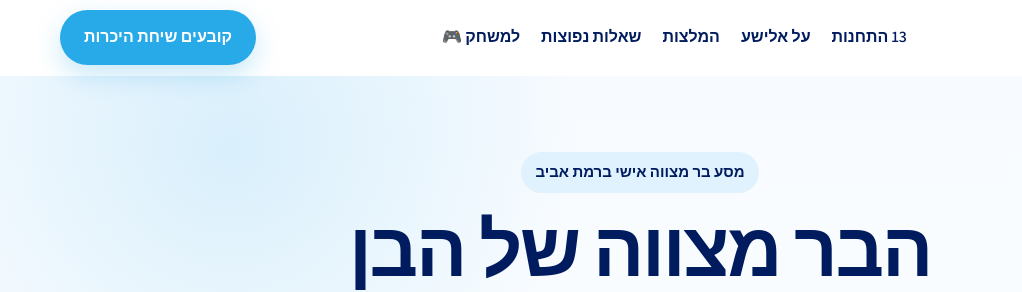
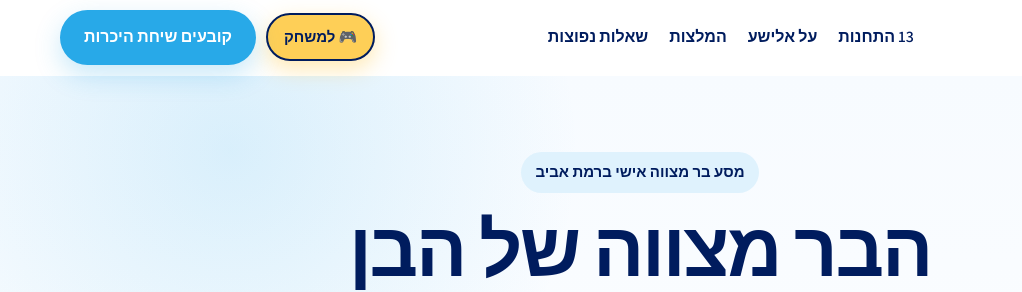
Before and after one commit to 770elik-glitch/next13, a plain HTML site: page index.html in a window 1280 px wide. Shown: the top 292 px of the page, 0-1022 px from the left. Drawn offline with Linux system fonts and the light colour scheme.

Commit message:
Prominent game button in header
Co-Authored-By: Claude Opus 5.5 <noreply@anthropic.com>
Claude-Session: https://claude.ai/code/session_01JesEtyFTih6aYnE4gsxYjf

```diff
--- a/index.html
+++ b/index.html
@@ -416,6 +416,9 @@
       .hero .hero-grid{width:min(100% - 32px,760px)}
       .hero .hero-actions{max-width:440px;margin-inline:auto}
     }
+    .btn-game{background:#FECF57;color:#001C5E;font-weight:700;box-shadow:0 8px 22px rgba(254,207,87,.45);border:2px solid #001C5E}
+    .btn-game:hover{transform:translateY(-2px);box-shadow:0 12px 28px rgba(254,207,87,.6)}
+    .header-actions .btn.btn-game{display:inline-flex;align-items:center;justify-content:center;min-width:0;white-space:nowrap;font-size:15px;padding:9px 16px}
   </style>
 </head>
 <body>
@@ -434,10 +437,10 @@
         <a href="#elisha">על אלישע</a>
         <a href="#testimonials">המלצות</a>
         <a href="#faq">שאלות נפוצות</a>
-        <a href="/game/">למשחק 🎮</a>
       </nav>
 
       <div class="header-actions">
+        <a class="btn btn-game" href="/game/">🎮 למשחק</a>
         <a class="btn btn-primary" href="#" data-whatsapp data-cta="header-intro">קובעים שיחת היכרות</a>
         <button class="menu-btn" id="menuButton" type="button" aria-label="פתיחת תפריט" aria-expanded="false" aria-controls="mobileMenu">
           <svg width="23" height="23" viewBox="0 0 24 24" fill="none" aria-hidden="true">
@@ -452,7 +455,6 @@
       <a href="#elisha">על אלישע</a>
       <a href="#testimonials">המלצות</a>
       <a href="#faq">שאלות נפוצות</a>
-      <a href="/game/">למשחק 🎮</a>
     </nav>
   </header>
 
```
